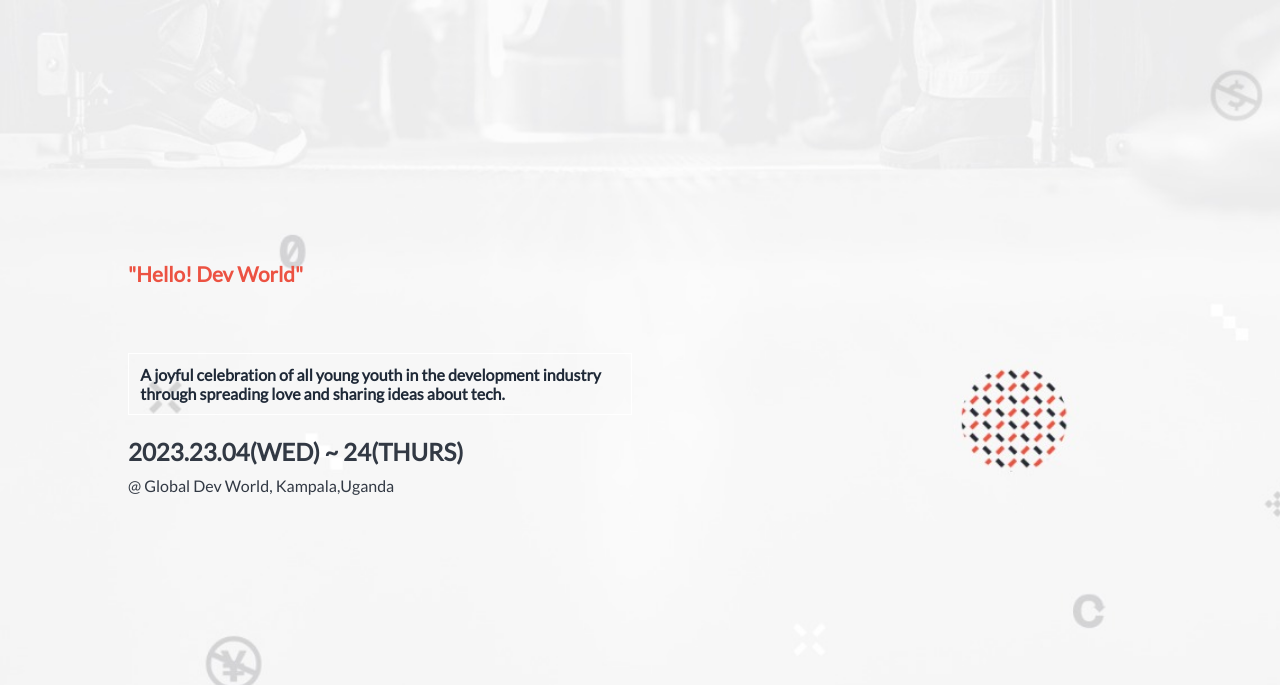
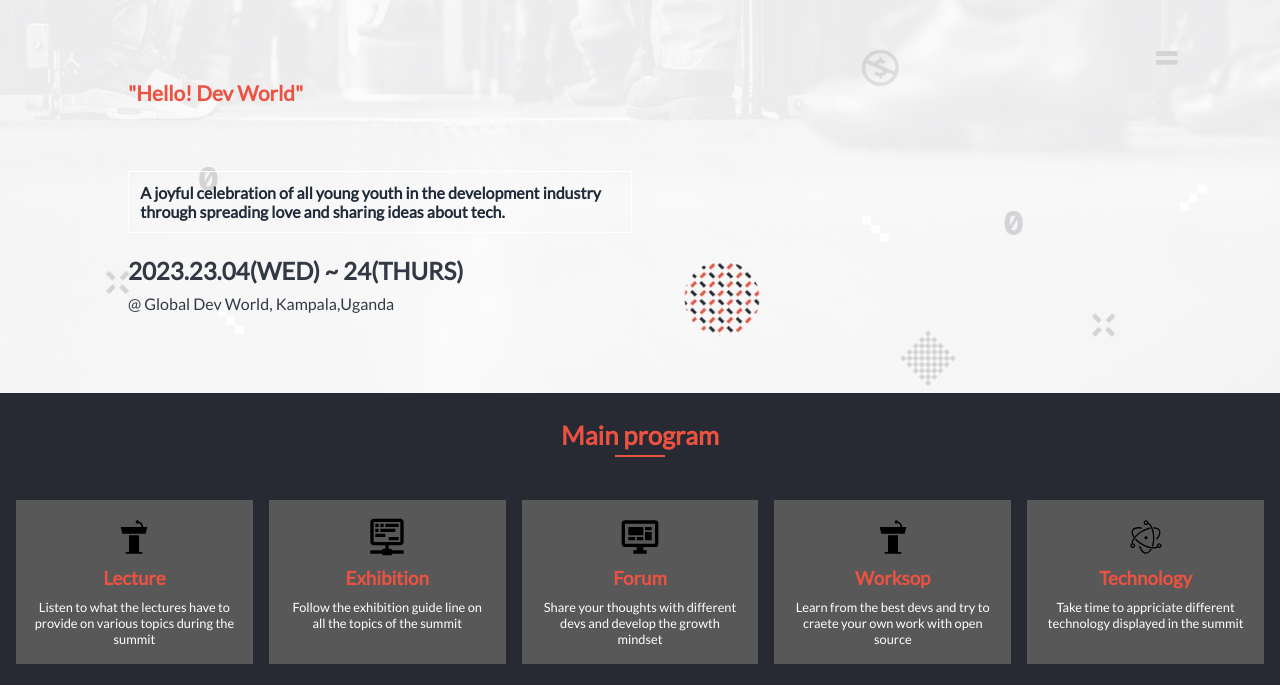
Before and after one commit to derrick1451/Capstone1, a website: page index.html in a window 1280 px wide. Shown: the part 116-801 px from the top of the page. Drawn offline with Linux system fonts and the light colour scheme.

Commit message:
Update style file

```diff
--- a/styles/style.css
+++ b/styles/style.css
@@ -402,7 +402,6 @@ footer {
   /* hero section */
   .hero {
     display: flex;
-    height: 100vh;
     justify-content: center;
     flex-direction: column;
     padding: 0 2rem 0 8rem;
@@ -412,9 +411,15 @@ footer {
     width: 60%;
     margin: 0.2rem 0;
   }
+  .p-1 {
+    margin-top: 5rem;
+  }
 
   .p-2 {
     width: 45%;
+  }
+  .p-3 {
+    margin-bottom: 5rem;
   }
 
   /* main program */
```
